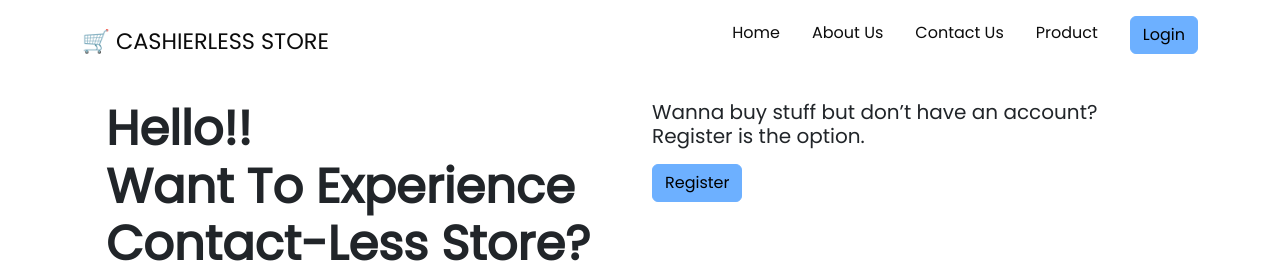
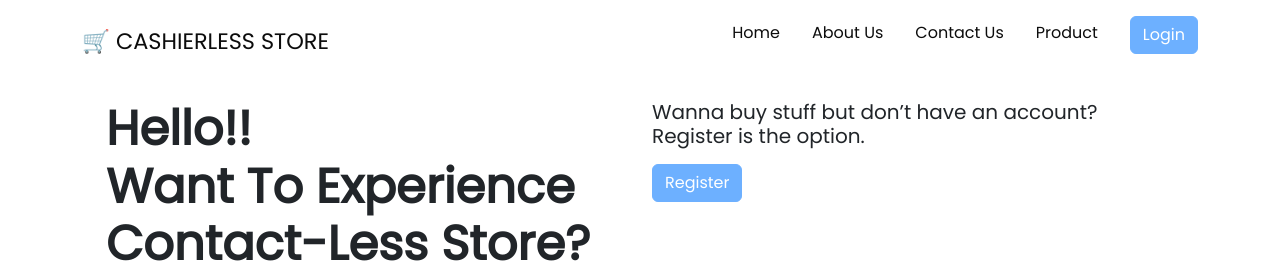
Before and after one commit to Cherpomm/Cashierless-frontend, a React (Vite) app: page / in a window 1280 px wide. Shown: the top 263 px of the page. Built offline with nearby package versions, Linux system fonts and the light colour scheme.

Commit message:
change: button text to white

```diff
--- a/src/components/Navbar.tsx
+++ b/src/components/Navbar.tsx
@@ -41,9 +41,9 @@ const HomeNavbar: React.FC = () => (
               <Link to={item.NavLink}>{item.NavText}</Link>
             </ul>
           ))}
-          <ul className="Buttonna">
+          <ul>
             <Link to={"/Login"}>
-              <Button variant="primary" className="">
+              <Button variant="primary" className="text-white">
                 Login
               </Button>
             </Link>
--- a/src/pages/Home.scss
+++ b/src/pages/Home.scss
@@ -3,3 +3,7 @@ img {
     width: 100%;
     height: 300px;
 }
+
+btn {
+    color: white;
+}
--- a/src/pages/Home.tsx
+++ b/src/pages/Home.tsx
@@ -21,11 +21,13 @@ const Home: React.FC = () => {
               <br />
               Register is the option.
             </h5>
-            <Button variant="primary">Register</Button>
+            <Button variant="primary" className="text-white">
+              Register
+            </Button>
           </Col>
         </Row>
       </Container>
-      <Image src={HomePic} alt="Cashierless"/>
+      <Image src={HomePic} alt="Cashierless" />
       <HomeFooter />
     </div>
   );
--- a/src/pages/Login.tsx
+++ b/src/pages/Login.tsx
@@ -10,12 +10,15 @@ const Login: React.FC = () => (
     <Container>
       <Row>
         <Col>
-          <Image src={ShoppingMan} alt="" fluid height={"100%"}/>
+          <Image src={ShoppingMan} alt="" fluid height={"100%"} />
         </Col>
         <Col>
-          <BsFillBasket2Fill size={30} className="basket-icon mb-3"/>
-          <h4 className="font-weight-bold">Hello there!</h4>
-          <p>Welcome to Hardware Shop <br/> Please login to enable to use the shop</p>
+          <BsFillBasket2Fill size={30} className="basket-icon mb-3" />
+          <h4>Hello there!</h4>
+          <p>
+            Welcome to Hardware Shop <br /> Please login to enable to use the
+            shop
+          </p>
           <Form></Form>
         </Col>
       </Row>
```
